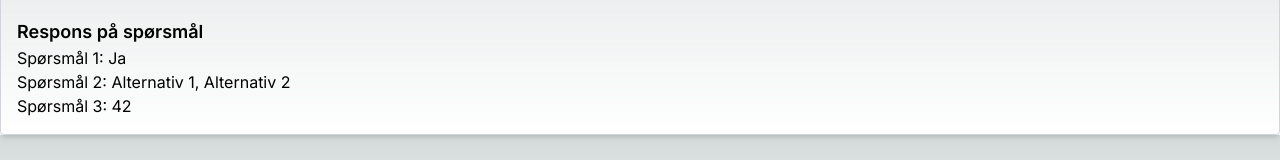
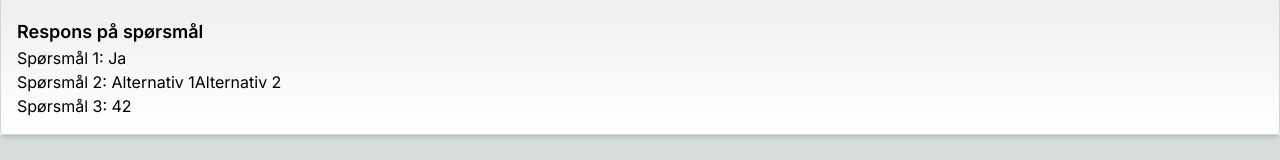
Before and after one commit to Henriettehe/my-api-app, a Next.js app: page / in a window 1280 px wide. Shown: the part 179-339 px from the top of the page. Built offline with nearby package versions, Linux system fonts and the light colour scheme.

Commit message:
Prøvd litt forskjellig 😕

```diff
--- a/components/SurveyComponent.tsx
+++ b/components/SurveyComponent.tsx
@@ -5,7 +5,7 @@ import {
   SurveyResponses,
 } from "../types/SurveyTypes"; // Importer de tidligere definerte typene
 
-const SurveyComponent = ({ questions }) => {
+const SurveyComponent = ({ }) => {
   const participant: SurveyParticipant = {
     id: "12345",
     name: "Henriette Studentensen",
@@ -33,7 +33,7 @@ const SurveyComponent = ({ questions }) => {
 
       <h2 className="text-lg font-semibold mt-4">Respons på spørsmål</h2>
       <p>Spørsmål 1: {response.answer}</p>
-      <p>Spørsmål 2: {responses["question2"].join(", ")}</p>
+      <p>Spørsmål 2: {responses["question2"]}</p>
       <p>Spørsmål 3: {responses["question3"]}</p>
     </div>
   );
--- a/components/SurveyPage.tsx
+++ b/components/SurveyPage.tsx
@@ -2,7 +2,8 @@
 
 import React, { useEffect, useState } from "react";
 import SurveyComponent from "./components/SurveyComponent";
-import { SurveyQuestion } from "../app/pages/questions/[id]/SurveyQuestion";
+import { SurveyQuestion } from 'SurveyQuestion';
+
 
 const SurveyPage = () => {
   const [questions, setQuestions] = useState<SurveyQuestion[]>([]);
```
